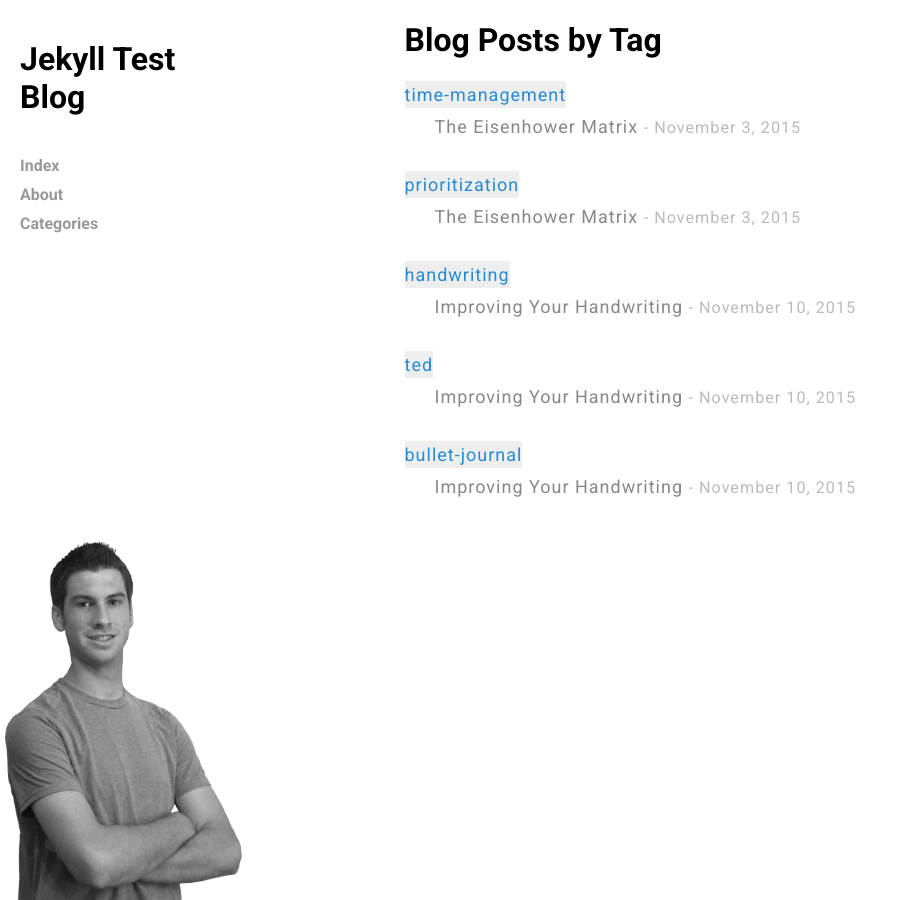
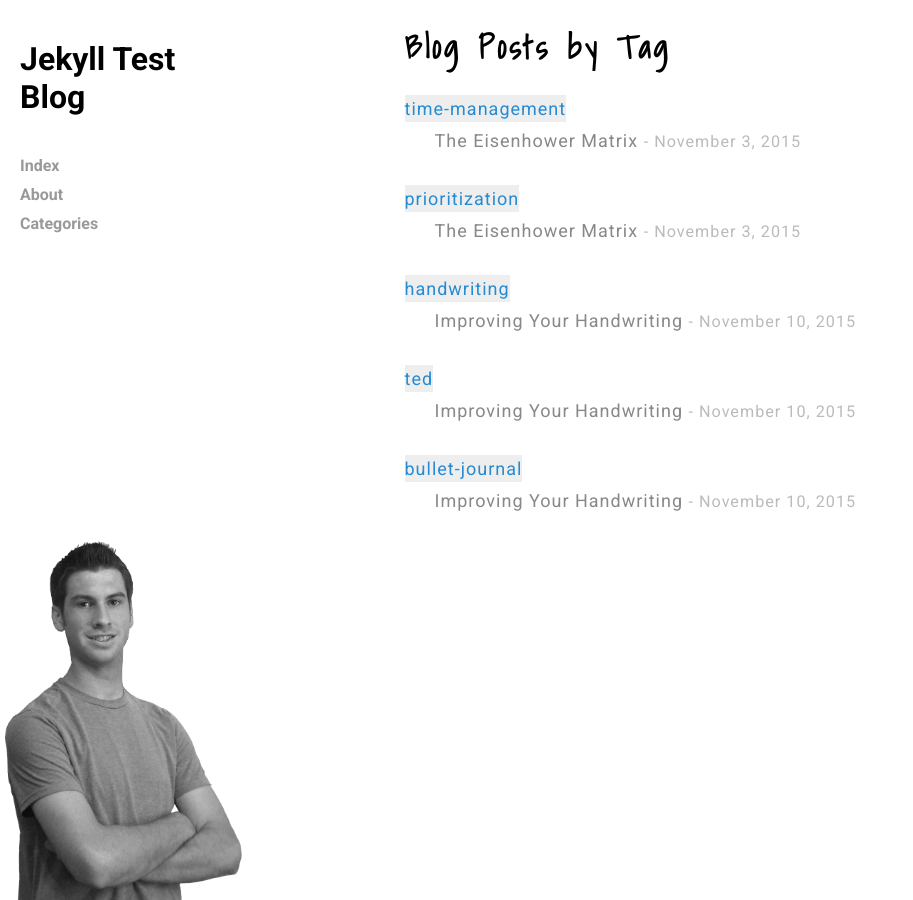
Before and after one commit to nhawkins10/productivity-blog, a Jekyll site: the page built from categories/index.html, in a window 1280 px wide. Shown: the whole page, without its empty margins (0-913 px from the left). Built offline with Jekyll 4.4.1, drawn with Linux system fonts in a browser that asks for light colours.

Commit message:
adding shadows into light font

```diff
--- a/_layouts/default.html
+++ b/_layouts/default.html
@@ -5,7 +5,7 @@
   <meta content="width=device-width, initial-scale=1.0, maximum-scale=1.0, user-scalable=no" name="viewport">
   <link rel="stylesheet" type="text/css" href="{{ site.baseurl }}/css/main.css" />
   <link rel="stylesheet" type="text/css" href="{{ site.baseurl }}/css/post.css" />
-  <link href='https://fonts.googleapis.com/css?family=Roboto:400,700' rel='stylesheet' type='text/css'>
+  <link href='https://fonts.googleapis.com/css?family=Roboto:400,700|Shadows+Into+Light' rel='stylesheet' type='text/css'>
 
   <script>
 	  (function(i,s,o,g,r,a,m){i['GoogleAnalyticsObject']=r;i[r]=i[r]||function(){
--- a/css/post.css
+++ b/css/post.css
@@ -22,6 +22,8 @@
 @media (min-width: 970px) {
 	.reader-header {
 		padding: 0 15%;
+		font-family: "Shadows Into Light", Helvetica;
+		letter-spacing: 3px;
 	}
 
 	.reader-text {
@@ -44,6 +46,8 @@
 @media (max-width: 970px) {
 	.reader-header {
 		padding: 0 8%;
+		font-family: "Shadows Into Light", Helvetica;
+		letter-spacing: 3px;
 	}
 
 	.reader-text {
```
